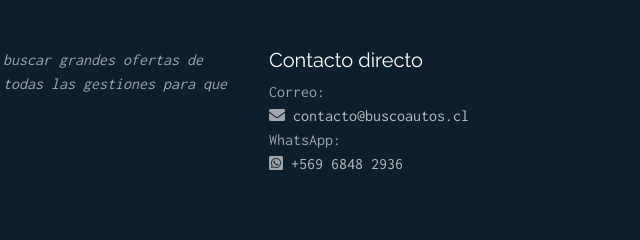
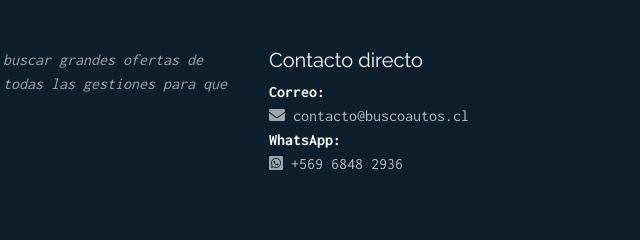
Before and after one commit to pablodavid/buscoautos, a plain HTML site: page index.html in a window 1280 px wide. Both pictures are taken after a click on the link 1181 px from the left and 75 px from the top of the page. Shown: the top 240 px of the page, 576-1216 px from the left. Drawn offline with Linux system fonts and the light colour scheme.

Commit message:
Add files via upload

```diff
--- a/css/style.css
+++ b/css/style.css
@@ -23,6 +23,10 @@ a:hover {
 }
 amount{
 	font-size: 22px;
+}
+contacto{
+	color: white;
+	font-weight: bold;
 }
 h1,
 h2,
```
